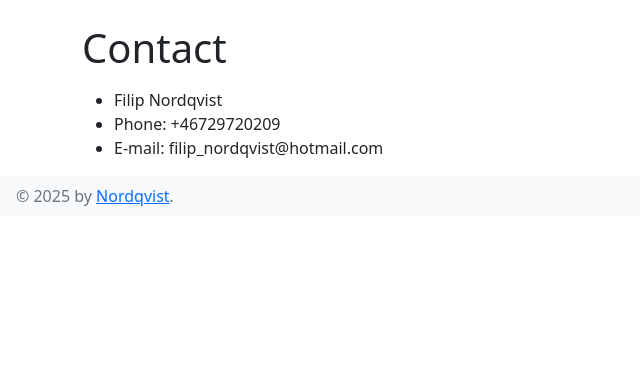
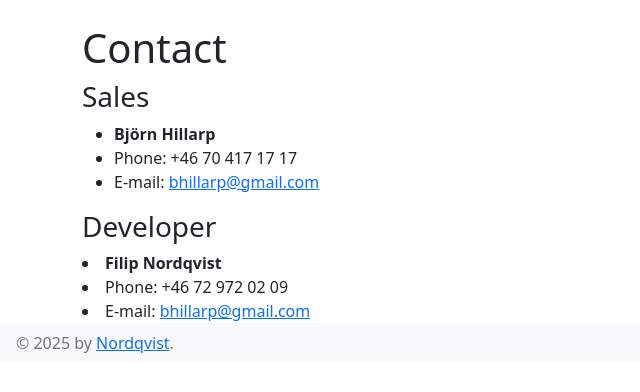
Before and after one commit to FilipNordqvist/flask-lookbook, a Flask app: page /contact in a window 1280 px wide. Shown: the part 56-448 px from the top of the page, without its empty margins (0-640 px from the left). Run offline with Flask 3, Linux system fonts and the light colour scheme.

Commit message:
Uppdaterade kontaktuppgifter

```diff
--- a/templates/contact.html
+++ b/templates/contact.html
@@ -2,9 +2,15 @@
 {% block title %}Contact{% endblock %}
 {% block content %}
   <h1>Contact</h1>
-  <p><ul>
-    <li>Filip Nordqvist</li>
-    <li>Phone: +46729720209</li>
-    <li>E-mail: filip_nordqvist@hotmail.com</li>
-  </ul></p>
+  <h3>Sales</h3>
+  <ul>
+  <li><strong>Björn Hillarp</strong></li>
+  <li>Phone: +46 70 417 17 17</li>
+  <li>E-mail: <a href="mailto:bhillarp@gmail.com">bhillarp@gmail.com</a></li>
+</ul>
+
+<h3>Developer</h3>
+  <li><strong>Filip Nordqvist</strong></li>
+  <li>Phone: +46 72 972 02 09</li>
+  <li>E-mail: <a href="mailto:filip_nordqvist@hotmail.com">bhillarp@gmail.com</a></li>
 {% endblock %}
```
